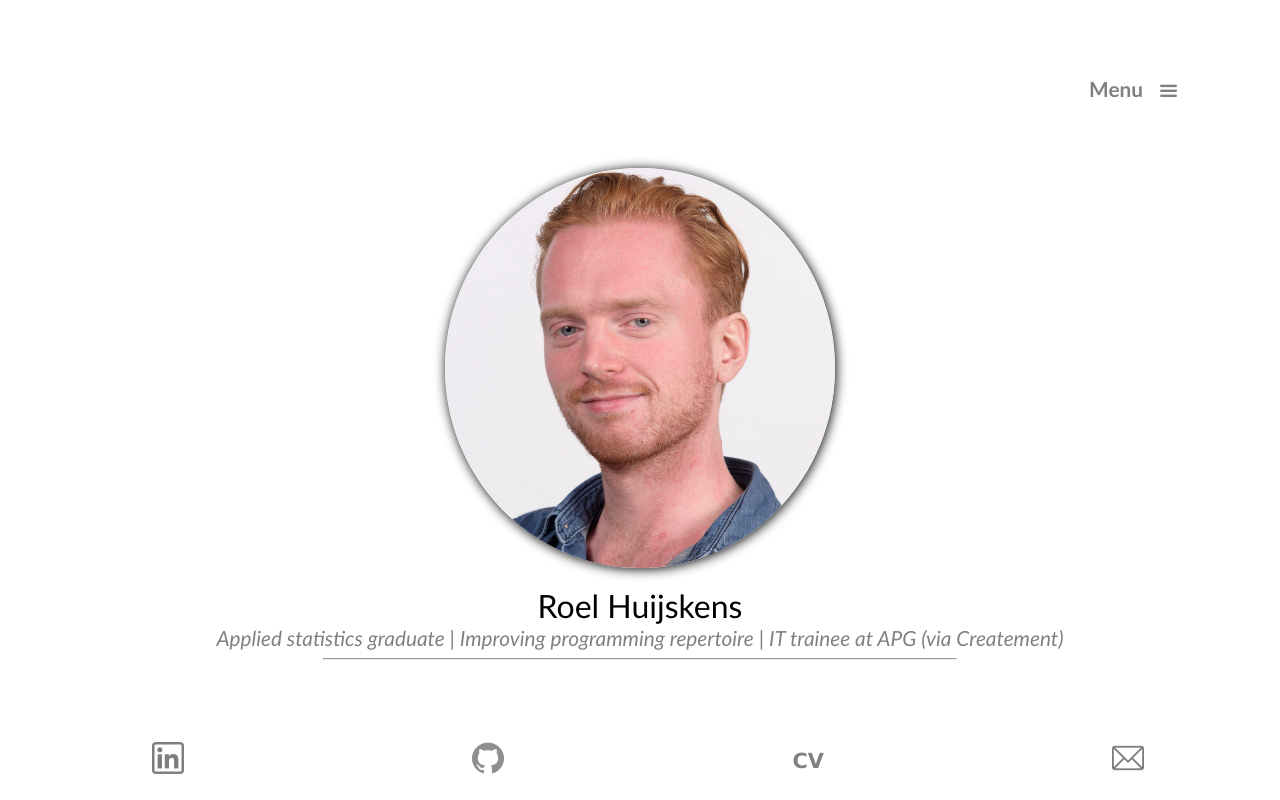
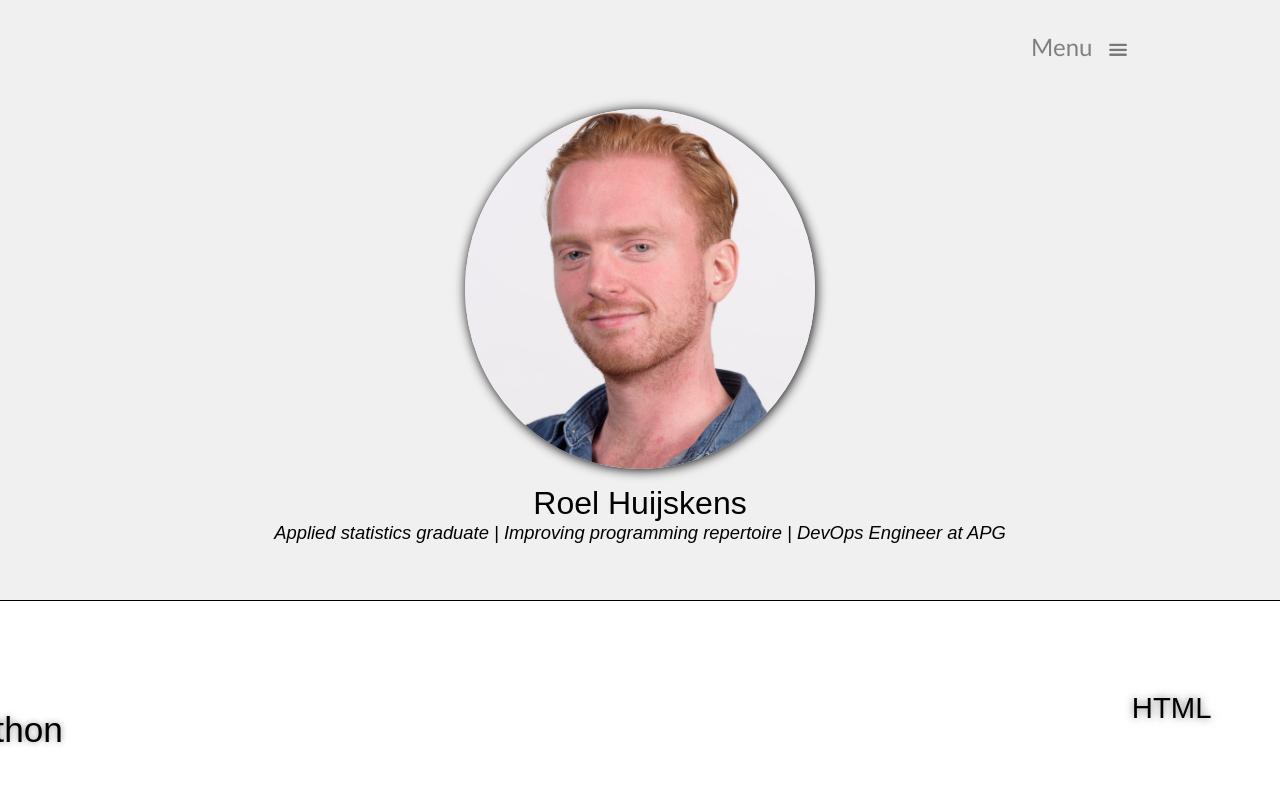
Before and after one commit to RoelHuijskens/PersonalWebsite, a Flask app: page / in a window 1280 px wide. Run offline with Flask 2, Linux system fonts and the light colour scheme.

Commit message:
Flying page addin

```diff
--- /dev/null
+++ b/Static/Flying.css
@@ -0,0 +1,277 @@
+/* Applies to the entire body of the HTML document (except where overridden by more specific
+selectors). */
+body {
+  margin: 0;
+  background-color: white;
+  font-family: arial, sans-serif;
+  font-size: 14px;
+  height:100vh;
+  z-index:0;
+}
+
+/* Applies to all <h1>...</h1> elements. */
+h1 {
+  font-size: 35px;
+  font-weight: normal;
+  margin-top: 5px;
+}
+
+
+
+/* Applies to all elements with <... class="someclass"> specified. */
+
+.landscape {
+	width:100vw;
+	height:99vh;
+	position: absolute;
+	animation-name: drop_sky;
+  	animation-duration: 3s;
+	top:0;
+}
+
+.sky {
+	background-color:rgb(240,240,240);
+	width:100vw;
+	height:75vh;
+	z-index:100;
+	position:relative;
+	display: flex;
+	justify-content: center;
+	flex-direction: column;
+	}
+
+@keyframes drop_sky {
+	from {
+		top:-75vh;
+	}
+
+	to {
+		top:0;
+		}
+	}
+.cover_gap {
+	width: 100vw;
+	height: 2vh;
+	background-color: rgb(255,255,255);
+	z-index:200;
+	position: fixed;
+	bottom:0;
+}
+
+.ground {
+	background-color:rgb(255,255,255);
+	width:100vw;
+	height:24vh;
+	bottom:0;
+	z-index: 300;
+	border-top:solid 1px;
+	position:relative;
+	}
+
+
+/* Applies to the element with <... id="someid"> specified. */
+/*#someid { color: green; }*/
+
+
+
+@keyframes move_to_back {
+  from {
+	  top:20vh;
+	  left:-20vw;
+  }
+
+  to {
+	  top:70vh;
+	  left:50vw;
+	  height:0;
+	  width:0;
+	  }
+}
+
+/* The element to apply the animation to */
+.block {
+  position:absolute;
+  left:-20vw;
+  top:20vh;
+  height:50vh;
+  width:20vw;
+  background-color: red;
+  animation-name: move_to_back;
+  animation-duration: 3s;
+  border-style:solid;
+}
+
+
+
+@keyframes move-gravel {
+  0% {
+	 font-size:4rem;
+  }
+
+  50% {
+	  bottom:25vh;
+	  left:50vw;
+	  height:1px;
+	  width:1px;
+	  font-size:0;
+	  text-shadow: 0 0 15px
+	  }
+
+   100%{
+	  bottom:25vh;
+	  left:50vw;
+	  height:1px;
+	  width:1px;
+	  font-size:0;
+	  text-shadow: 0 0 15px
+   }
+}
+
+/* The element to apply the animation to */
+.gravel {
+  position:fixed;
+  left:30VW;
+  bottom:-2rem;
+  height:2rem;
+  animation-name: move-gravel;
+  animation-timing-function: cubic-bezier(0,.74,.42,1);
+  animation-iteration-count:infinite;
+  animation-duration:30s;
+
+}
+
+@keyframes introduce-picture {
+	0%{
+		bottom:-61vh;
+		box-shadow: 0 0 0;
+		height: 24vh;
+	}
+
+	65%{
+		bottom:-61vh;
+		height: 24vh;
+		box-shadow: 0 0 0;
+	}
+
+	66%{
+		bottom:-61vh;
+		height: 24vh;
+		box-shadow: 0 0 0;
+
+	}
+
+	100% {
+		bottom:0;
+		height: 45vh;
+
+
+	}
+}
+
+@keyframes introduce-subtext {
+	0%{
+		bottom:-15vh;
+	}
+
+
+	80%{
+		bottom:-15vh;
+
+	}
+
+	100% {
+		bottom:0;
+
+	}
+
+}
+
+
+.me {
+	position:relative;
+	height:45vh;
+	border-radius: 50%;
+	box-shadow: 1px 1px 12px;
+	bottom:0;
+	z-index: 200;
+	animation-name:introduce-picture;
+	animation-timing-function: cubic-bezier(.76,.12,.42,.89);
+	animation-duration:4.5s;
+
+}
+
+#imagecontainer{
+	margin-top:2vh;
+	display: flex;
+	justify-content: center;
+	height: 45vh;
+
+}
+
+#subtext{
+	font-style: italic;
+	font-size: 2.3vh;
+	z-index: 500;
+}
+
+
+
+#title{
+	font-size: 4vh;
+	z-index: 500;
+}
+
+#subtextcontainer{
+	position: relative;
+	text-align: center;
+	z-index: 500;
+	animation-name: introduce-subtext;
+	animation-duration: 6s;
+	height: 15vh;
+	padding-top: 1rem;
+}
+
+
+.menu_button {
+    position:relative;
+    font-family:Calibri;
+    visibility:hidden;
+    text-decoration:none;
+    color:grey;
+}
+
+#menu_bar {
+    color: grey;
+    font-family: 'Calibri';
+	font-size: 3vh;
+    text-decoration: none;
+	width:100%;
+	height: 8vh;
+	padding-top: 4vh;
+	display: flex;
+	flex-direction: row;
+	justify-content: space-evenly;
+
+}
+
+@-webkit-keyframes Float_in_text {
+    from {
+        left: 10rem;
+        opacity: 0
+    }
+
+    to {
+        left: 0;
+        opacity: 1
+    }
+}
+
+#menu_bar:hover > .menu_button {
+	-webkit-animation-name: Float_in_text;
+	-webkit-animation-duration: 0.5s;
+	visibility: visible;
+}
+
+.menu_button:hover {
+    color: black;
+}
--- /dev/null
+++ b/Static/FrontPageSetup.js
@@ -0,0 +1,68 @@
+
+document.getElementById("subtext").innerHTML = "Applied statistics graduate | Improving programming repertoire | DevOps Engineer at APG"
+
+let start_index = 0
+function giveWords(){
+	let words = "DevOps;Azure;CI/CD;Docker;Utrecht University;The Hague;Msc. Statistics;Bsc. Psychologie;Data-science;Simulations;Cloud Computing;HTML;CSS;Python;Java;Javascript;Developer;Netherlands;SQL;Azure;Machine Learning;Deep Learning;R;R-Studio;Visual Studio Code;Pycharm;Active Directory;Git;Github;Keras;Tensorflow;Game Development;Artifical Intelligence;Tesla;Compliancy;Working-Out;CBS;Big Data;Alteryx;Qlik"
+	array = words.split(";")
+	return array
+
+}
+wordsArray = giveWords()
+let totalGravel = wordsArray.length
+
+setupGravel()
+
+function setupGravel(){
+	let container = document.getElementById("oncomming")
+	for(i = 0; i < totalGravel; i++){
+
+
+
+
+		let position = start_index*100 + Math.random()*100-150
+		start_index++
+		if(start_index == 3){
+			start_index = 0
+		}
+
+
+		let delay = 4.5 + Math.random()*30
+
+
+		container.appendChild(createGravel(position,delay,i,wordsArray[i]))
+
+	}
+
+
+}
+
+
+
+
+
+function createGravel(position, delay,index,word){
+	let id = "gravel_".concat(index.toString(10))
+	gravelElem = document.createElement("div")
+	gravelElem.className = "gravel"
+	gravelElem.id = id
+
+	let animation_duration =  Math.log(Math.abs(position-50)*15000000)/2
+
+	gravelElem.style.left = position.toString(10).concat("vw")
+	//gravelElem.style.animationDuration = animation_duration.toString(6).concat("s")
+	//let shadowAngle = 26*(position - 50)/200
+
+	gravelElem.style.width = "12rem"
+	gravelElem.innerHTML = word
+	gravelElem.style.zIndex = "300"
+
+
+
+
+	gravelElem.style.animationDelay = delay.toString(10).concat("s")
+
+	return gravelElem
+
+
+}
--- a/Templates/index.html
+++ b/Templates/index.html
@@ -1,27 +1,47 @@
-{% extends "Starting_page.html" %}
-
-{% block content %}
+<html>
+<head>
+<link rel="stylesheet" href="{{url_for('static', filename='Flying.css')}}">
+<title>Our Funky HTML Page</title>
+<meta name="description" content="Our first page">
+<meta name="keywords" content="html tutorial template">
+</head>
+<body>
 
 
 
+	<div class="landscape">
+	<div class="sky" style = "z-index:100">
 
-    <div style="height:10%"></div>
+			<span class="flex-container" id="menu_bar">
+					<a class="menu_button" href="./index">Home</a>
+					<a class="menu_button" href="./About">About</a>
+					<a class="menu_button" href="./projects">Projects</a>
+				<a class="menu_button" href="./More">More</a>
+					<span><a style = "font-family:'Calibri'">Menu</a><img src="{{url_for('static', filename='icons/Hamburger.png')}}" style="height:1rem;opacity:0.5;padding: 0rem 0rem 0rem 1rem"></span>
+				</span>
 
-    <div style="align-content:center;height:40%">
-        <img src="{{url_for('static', filename='images/Me.jpg')}}" style="  height:50vh;border-radius: 50%;box-shadow: 1px 1px 12px;display: block;margin-left: auto;margin-right: auto;"
-             id="top_item">
-    </div>
-    <br>
-    <div style="text-align:center;font-size:200%;height:5%" id="top_item">Roel Huijskens</div>
-    <div style="text-align:center;"><i style="color:grey;height:15%;" id="top_item">Applied statistics graduate | Improving programming repertoire | IT trainee at APG (via Createment)</i></div>
-    <hr width="50%" id="top_item">
-    <br>
-    <br>
-    <br>
+		<div id = "imagecontainer">
+		<img src="static/images/Me.jpg" class = "me">
+	</div>
+		<div id = "subtextcontainer">
+		<div id = "title">Roel Huijskens</div>
+		<div id = "subtext"></div>
+		</div>
+	</div>
+	<div class="ground"></div>
+	</div>
+
+	<div class="cover_gap"></div>
+
+
+
+<div id="oncomming" style="z-index:2"></div>
 
 
 
 
 
 
-{% endblock %}
+</body>
+<script src="{{url_for('static', filename='FrontPageSetup.js')}}"></script>
+</html>
```
